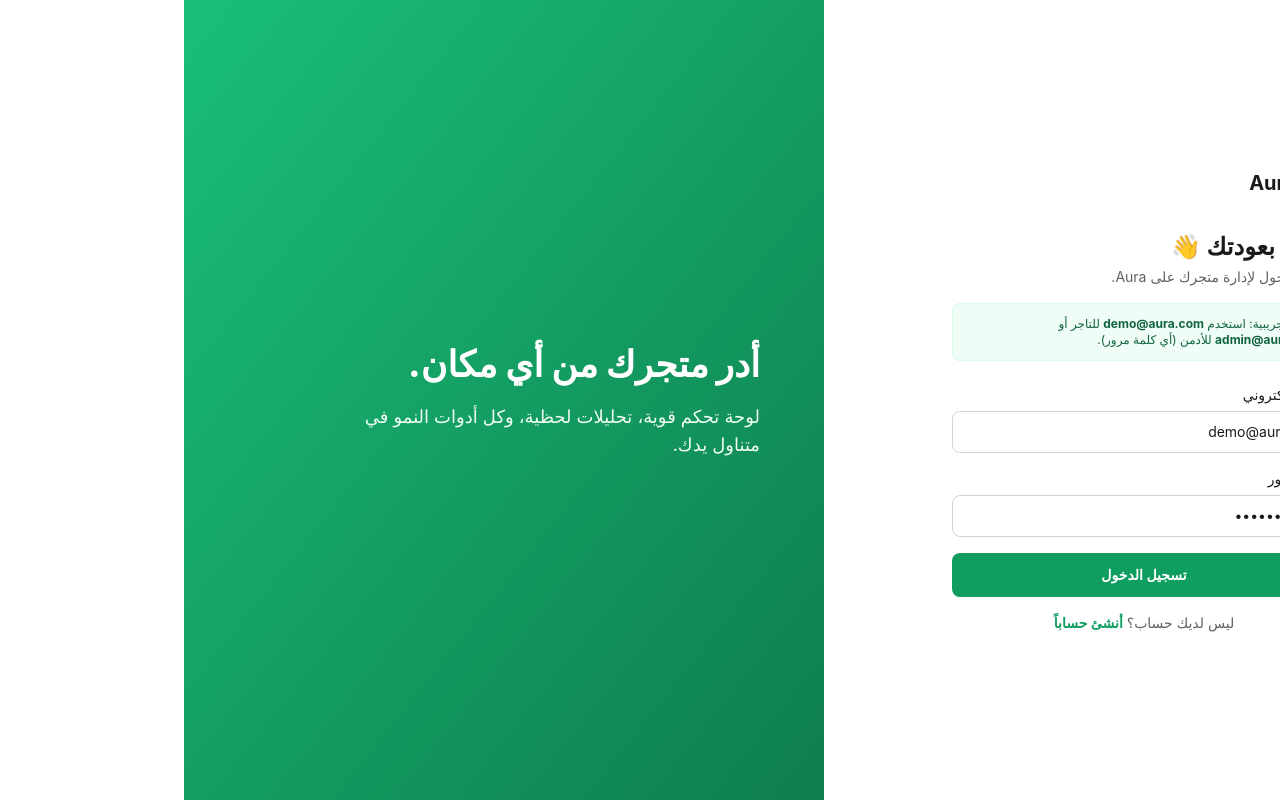
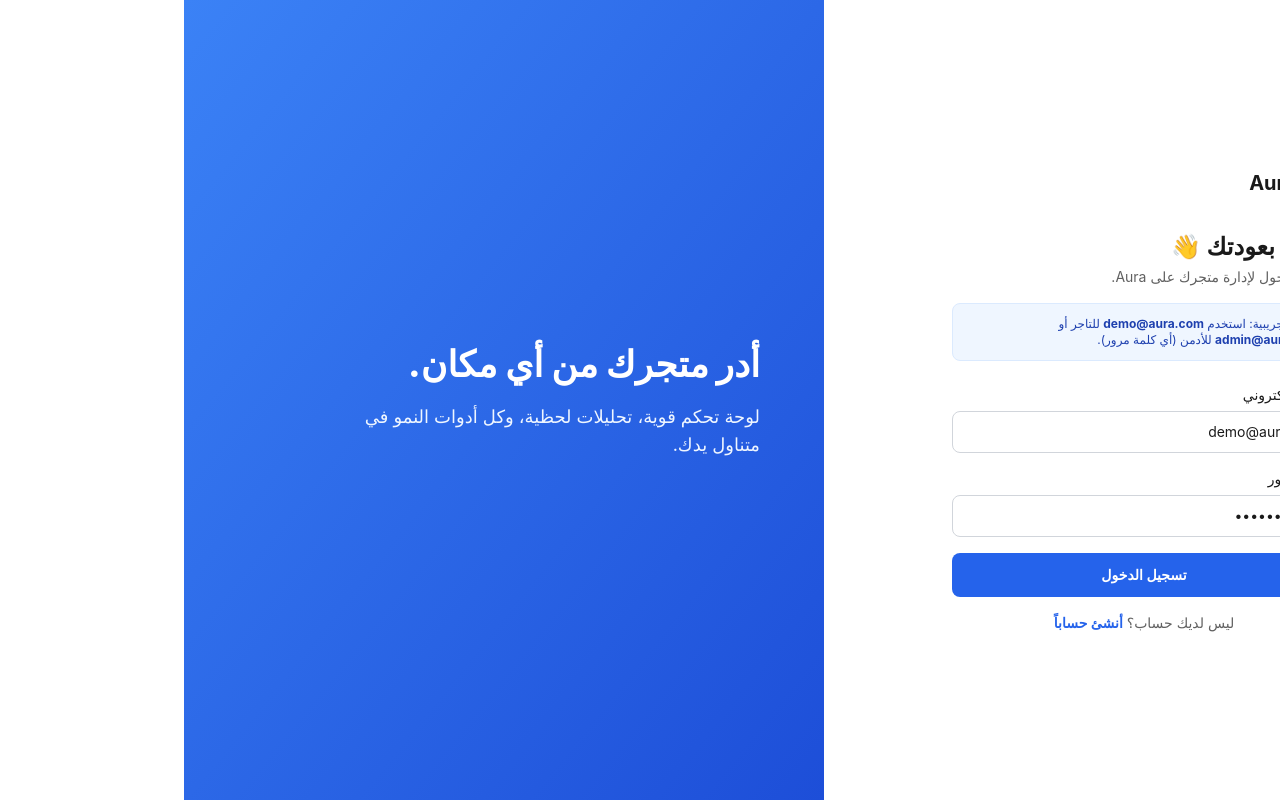
Before and after one commit to Souad-ch/aurashopify, a Next.js app: page /login in a window 1280 px wide. Built offline with nearby package versions, Linux system fonts and the light colour scheme.

Commit message:
Rebrand live demo to blue & white identity

```diff
--- a/src/app/globals.css
+++ b/src/app/globals.css
@@ -3,7 +3,7 @@
 @tailwind utilities;
 
 :root {
-  --brand: #1abf77;
+  --brand: #2563eb;
 }
 
 html {
--- a/src/components/dashboard/AnalyticsCharts.tsx
+++ b/src/components/dashboard/AnalyticsCharts.tsx
@@ -13,7 +13,7 @@ import {
   YAxis,
 } from "recharts";
 
-const COLORS = ["#1abf77", "#42d896", "#0f9d60", "#7eebb8", "#106342", "#b3f5d4"];
+const COLORS = ["#2563eb", "#60a5fa", "#1d4ed8", "#93c5fd", "#1e40af", "#bfdbfe"];
 
 export function MonthlyBarChart({
   data,
@@ -40,7 +40,7 @@ export function MonthlyBarChart({
           formatter={(v: number) => [`$${v.toFixed(0)}`, "الإيرادات"]}
           contentStyle={{ borderRadius: 12, border: "1px solid #eee", fontSize: 13 }}
         />
-        <Bar dataKey="revenue" fill="#1abf77" radius={[6, 6, 0, 0]} />
+        <Bar dataKey="revenue" fill="#2563eb" radius={[6, 6, 0, 0]} />
       </BarChart>
     </ResponsiveContainer>
   );
--- a/src/components/dashboard/RevenueChart.tsx
+++ b/src/components/dashboard/RevenueChart.tsx
@@ -20,8 +20,8 @@ export function RevenueChart({
       <AreaChart data={data} margin={{ top: 10, right: 10, left: -10, bottom: 0 }}>
         <defs>
           <linearGradient id="rev" x1="0" y1="0" x2="0" y2="1">
-            <stop offset="5%" stopColor="#1abf77" stopOpacity={0.3} />
-            <stop offset="95%" stopColor="#1abf77" stopOpacity={0} />
+            <stop offset="5%" stopColor="#2563eb" stopOpacity={0.3} />
+            <stop offset="95%" stopColor="#2563eb" stopOpacity={0} />
           </linearGradient>
         </defs>
         <CartesianGrid strokeDasharray="3 3" stroke="#f0f0f0" vertical={false} />
@@ -48,7 +48,7 @@ export function RevenueChart({
         <Area
           type="monotone"
           dataKey="revenue"
-          stroke="#0f9d60"
+          stroke="#1d4ed8"
           strokeWidth={2.5}
           fill="url(#rev)"
         />
--- a/src/lib/mock.ts
+++ b/src/lib/mock.ts
@@ -48,7 +48,7 @@ export const STORE = {
   slug: "aura-boutique",
   description: "أزياء وإكسسوارات عصرية مختارة بعناية.",
   currency: "USD",
-  themeColor: "#1abf77",
+  themeColor: "#2563eb",
   email: "hello@aura-boutique.com",
   phone: "+963 11 123 4567",
   address: "Damascus, Syria",
--- a/tailwind.config.ts
+++ b/tailwind.config.ts
@@ -8,16 +8,16 @@ const config: Config = {
     extend: {
       colors: {
         brand: {
-          50: "#effdf6",
-          100: "#d8fbe9",
-          200: "#b3f5d4",
-          300: "#7eebb8",
-          400: "#42d896",
-          500: "#1abf77",
-          600: "#0f9d60",
-          700: "#0e7d4f",
-          800: "#106342",
-          900: "#0f5138",
+          50: "#eff6ff",
+          100: "#dbeafe",
+          200: "#bfdbfe",
+          300: "#93c5fd",
+          400: "#60a5fa",
+          500: "#3b82f6",
+          600: "#2563eb",
+          700: "#1d4ed8",
+          800: "#1e40af",
+          900: "#1e3a8a",
         },
         ink: {
           DEFAULT: "#1a1a1a",
```
Also changed, not shown: 1 other file (tests, documents, lock files or other folders).
